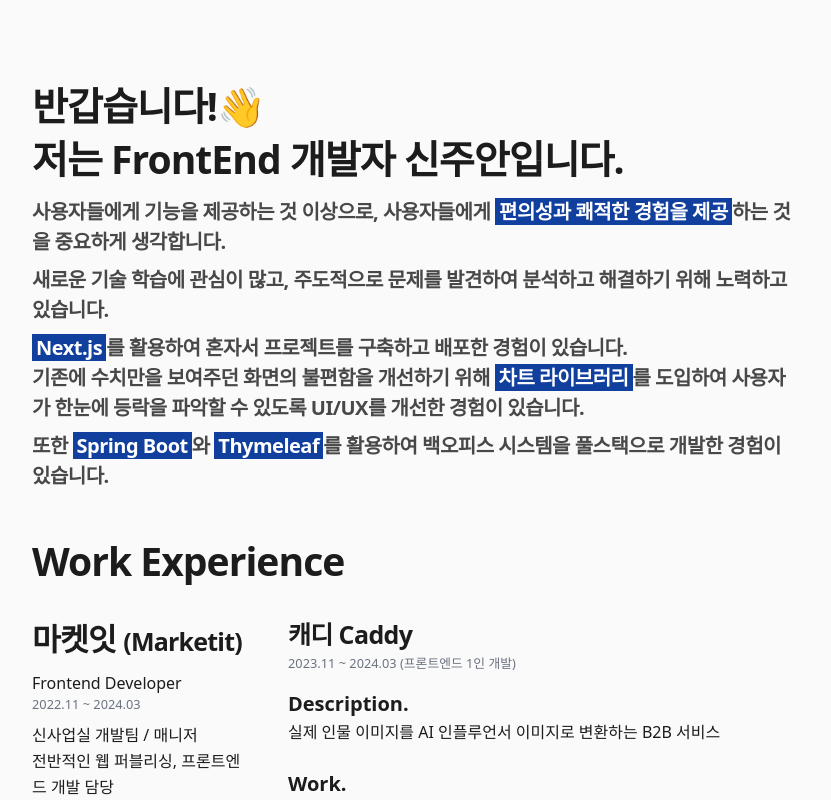
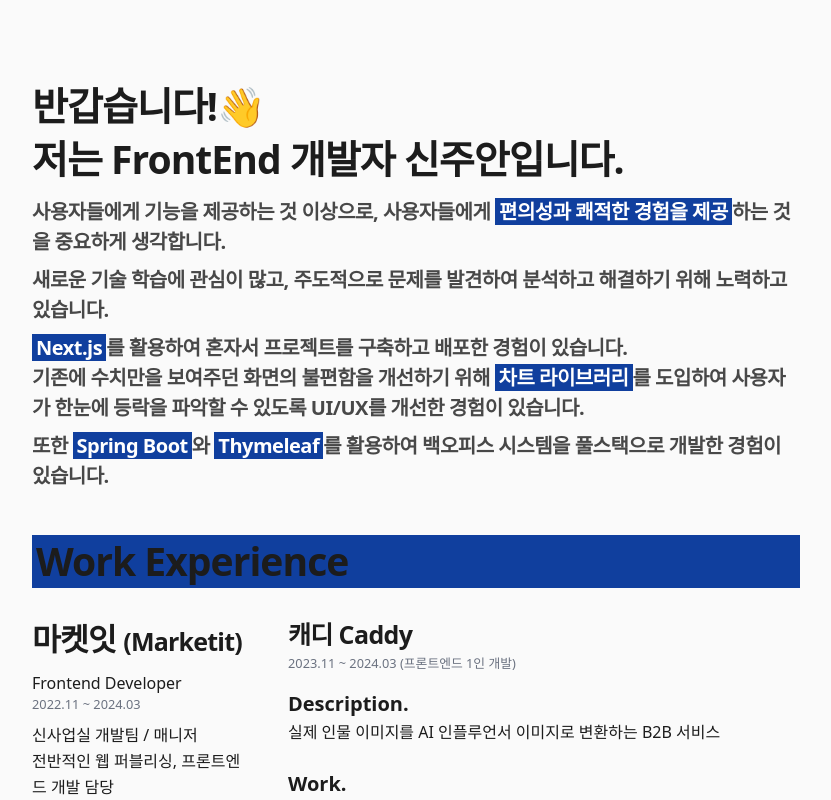
Before and after one commit to shinju4n/tech-blog, a Next.js app: page /resume in a window 1280 px wide. Shown: the top 800 px of the page, without its empty margins (224-1055 px from the left). Built offline with nearby package versions, Linux system fonts and the light colour scheme.

Commit message:
feat: 이력서 타이틀 배경 추가

```diff
--- a/components/resume/ResumeTitle.tsx
+++ b/components/resume/ResumeTitle.tsx
@@ -3,9 +3,11 @@ import Typography from '@/components/ui/typography';
 
 const ResumeTitle: FC<{ children: ReactNode }> = ({ children }) => {
   return (
-    <Typography size="h1" className="mb-7">
-      {children}
-    </Typography>
+    <div className="w-full bg-primary pl-1">
+      <Typography size="h1" className="mb-7">
+        {children}
+      </Typography>
+    </div>
   );
 };
 
```
